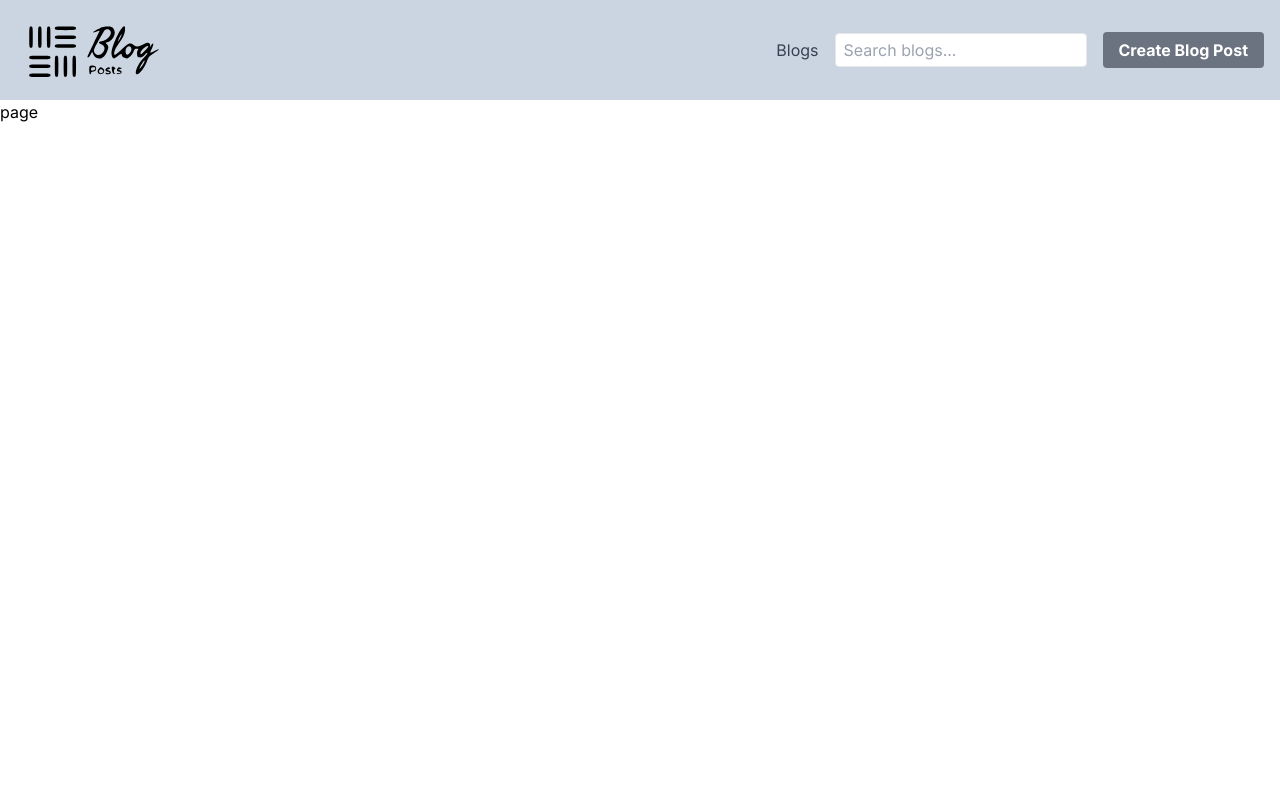
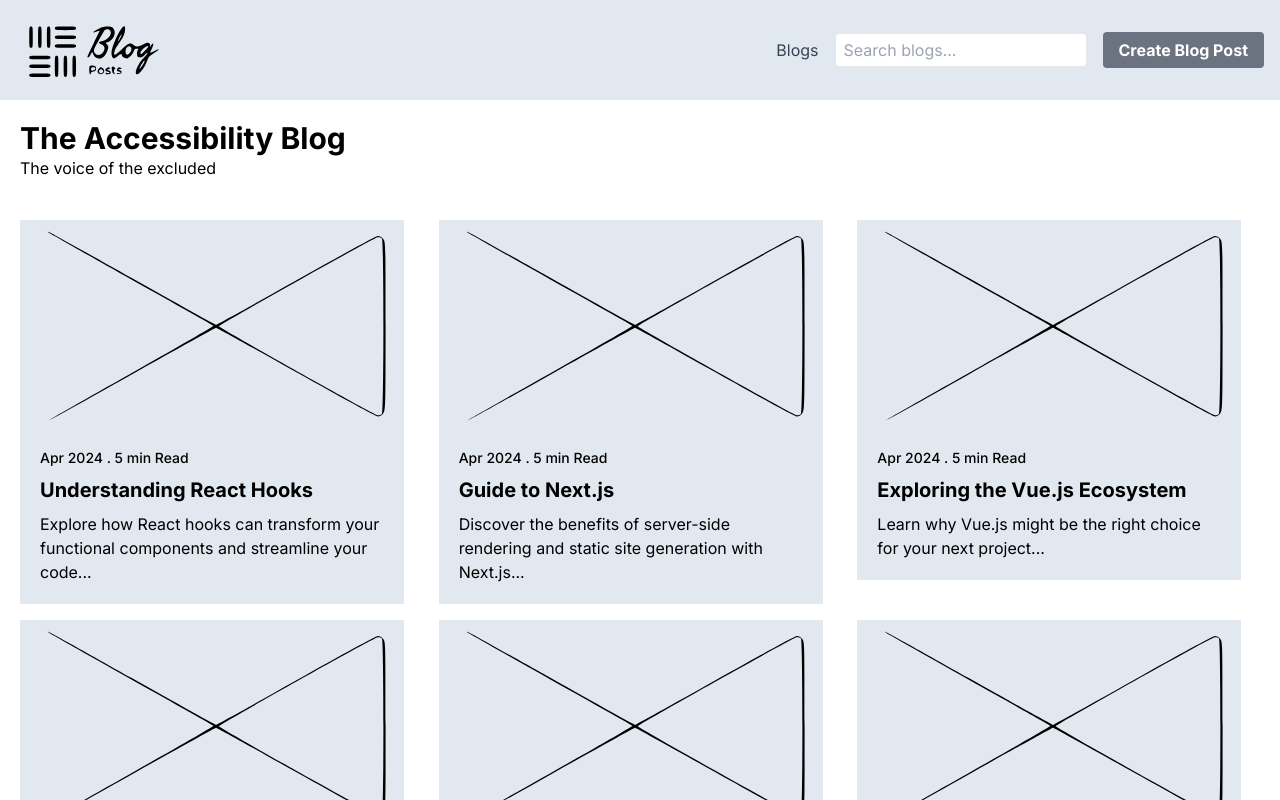
Before and after one commit to kamula/blog_repo, a Next.js app: page / in a window 1280 px wide. Shown: the top 800 px of the page. Built offline with nearby package versions, Linux system fonts and the light colour scheme.

Commit message:
home screen

```diff
--- a/src/app/layout.tsx
+++ b/src/app/layout.tsx
@@ -2,6 +2,7 @@ import type { Metadata } from "next";
 import { Inter } from "next/font/google";
 import "./globals.css";
 import NavBar from "@/components/includes/NavBar";
+import Footer from "@/components/includes/Footer";
 
 const inter = Inter({ subsets: ["latin"] });
 
@@ -18,8 +19,11 @@ export default function RootLayout({
   return (
     <html lang="en">
       <body className={inter.className}>
-        <NavBar/>
-        {children}
+        <NavBar />
+        <div className="min-h-screen">
+          {children}
+        </div>
+        <Footer />
       </body>
     </html>
   );
--- a/src/app/page.tsx
+++ b/src/app/page.tsx
@@ -1,9 +1,30 @@
-import React from 'react'
+import Link from 'next/link'
+import blogPosts from '../data/blogData'
+import BlogCard from '@/components/blog/BlogCard'
 
-const page = () => {
+const HomePage = () => {
   return (
-    <div>page</div>
+    <div className='container mx-auto'>
+      <div className="flex flex-col p-5">
+        <h5 className='font-bold text-3xl'>The Accessibility Blog</h5>
+        <p>The voice of the excluded</p>
+      </div>
+      <div className="w-full p-5 grid grid-cols-1 md:grid-cols-3 gap-4">
+        {
+          blogPosts && blogPosts.map((item) => (
+            <Link key={item.id} href={`/blogs/${item.slug}`} className="w-full">
+              <BlogCard
+                title={item.title}
+                date={item.date}
+                briefExcerpt={item.briefExcerpt}
+                image={item.image} />
+            </Link>
+          ))
+        }
+      </div>
+
+    </div>
   )
 }
 
-export default page
+export default HomePage
--- /dev/null
+++ b/src/components/blog/BlogCard.tsx
@@ -0,0 +1,30 @@
+import Image from 'next/image'
+import { formatDate } from '../../utils/formatDate'
+
+interface blogInterface {
+  title: string,
+  date: string,
+  briefExcerpt: string,
+  image: string,
+}
+
+
+const BlogCard = ({ title, date, briefExcerpt, image }: blogInterface) => {
+  return (
+    <div className='max-w-sm bg-slate-200'>
+      <Image
+        src={image}
+        width={500}
+        height={500}
+        alt={title}
+      />
+      <div className="p-5">
+        <p className='text-sm font-medium'>{formatDate(date)} . 5 min Read</p>
+        <h5 className='font-bold my-2 text-xl'>{title}</h5>
+        <p>{briefExcerpt}..</p>
+      </div>
+    </div>
+  )
+}
+
+export default BlogCard
--- /dev/null
+++ b/src/components/includes/Footer.tsx
@@ -0,0 +1,9 @@
+import React from 'react'
+
+const Footer = () => {
+  return (
+    <div>Footer</div>
+  )
+}
+
+export default Footer
--- a/src/components/includes/NavBar.tsx
+++ b/src/components/includes/NavBar.tsx
@@ -3,7 +3,7 @@ import Image from 'next/image';
 
 const NavBar = () => {
     return (
-        <nav className='bg-slate-300'>
+        <nav className='bg-slate-200'>
             <div className="max-w-screen-xl flex flex-wrap items-center justify-between p-4 mx-auto">
                 <div className="flex items-center">
                     <Link href="/" passHref>
--- /dev/null
+++ b/src/data/blogData.js
@@ -0,0 +1,59 @@
+
+const blogPosts = [
+    {
+        id: 1,
+        title: "Understanding React Hooks",
+        date: "2024-04-01",
+        slug: "understanding-react-hooks",
+        image: "/blog.svg",
+        briefExcerpt: "Explore how React hooks can transform your functional components and streamline your code.",
+        content: "React Hooks provide a way to use stateful logic and lifecycle features in function components. They are a fundamental shift in how developers build React applications, allowing for more reusable and modular code."
+    },
+    {
+        id: 2,
+        title: "Guide to Next.js",
+        date: "2024-04-15",
+        slug: "guide-to-nextjs",
+        image: "/blog.svg",
+        briefExcerpt: "Discover the benefits of server-side rendering and static site generation with Next.js.",
+        content: "Next.js offers solutions to some of the most common pain points in modern web development, such as performance optimization, SEO, and structured data management."
+    },
+    {
+        id: 3,
+        title: "Exploring the Vue.js Ecosystem",
+        date: "2024-04-25",
+        slug: "exploring-vuejs",
+        image: "/blog.svg",
+        briefExcerpt: "Learn why Vue.js might be the right choice for your next project.",
+        content: "Vue.js is a versatile, performant, and easy-to-learn JavaScript framework that's great for building highly interactive web applications."
+    },
+    {
+        id: 4,
+        title: "Introduction to Python for Beginners",
+        date: "2024-05-10",
+        slug: "python-for-beginners",
+        image: "/blog.svg",
+        briefExcerpt: "Start your programming journey with Python, one of the most popular languages for beginners.",
+        content: "Python is known for its simplicity and readability, making it an excellent choice for newcomers to the world of programming. It supports various programming paradigms and is used widely in many areas including web development, data analysis, artificial intelligence, and more."
+    },
+    {
+        id: 5,
+        title: "The Impact of Artificial Intelligence on Society",
+        date: "2024-05-24",
+        slug: "ai-impact",
+        image: "/blog.svg",
+        briefExcerpt: "Examine how AI technologies are transforming industries and what it means for the future.",
+        content: "Artificial intelligence is not just changing the landscape of business; it's affecting our day-to-day lives. This blog post explores the positive and negative impacts of AI on various sectors such as healthcare, finance, and the automotive industry."
+    },
+    {
+        id: 6,
+        title: "Sustainable Living: Tips for Reducing Your Carbon Footprint",
+        date: "2024-06-08",
+        slug: "sustainable-living",
+        image: "/blog.svg",
+        briefExcerpt: "Explore practical ways to make your lifestyle more environmentally friendly.",
+        content: "Sustainable living involves making choices that minimize one's environmental impact. This post discusses easy steps you can take to reduce your carbon footprint while enhancing your quality of life."
+    }
+];
+
+export default blogPosts;
--- /dev/null
+++ b/src/utils/formatDate.js
@@ -0,0 +1,7 @@
+export const formatDate = (dateString) => {
+    const date = new Date(dateString);
+    return date.toLocaleDateString('en-US', {
+        month: 'short', // "short" gives the abbreviated month name
+        year: 'numeric'  // "numeric" gives the full year
+    });
+}
```
Also changed, not shown: public/blog.svg (added).
